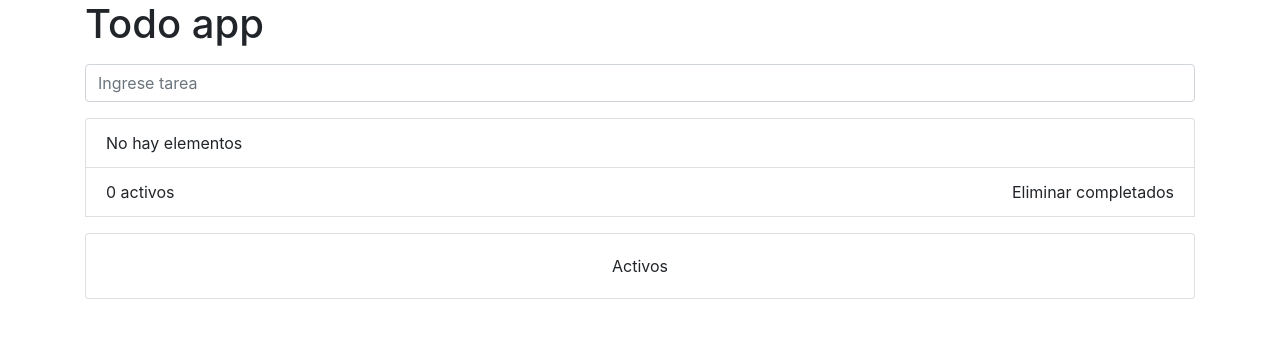
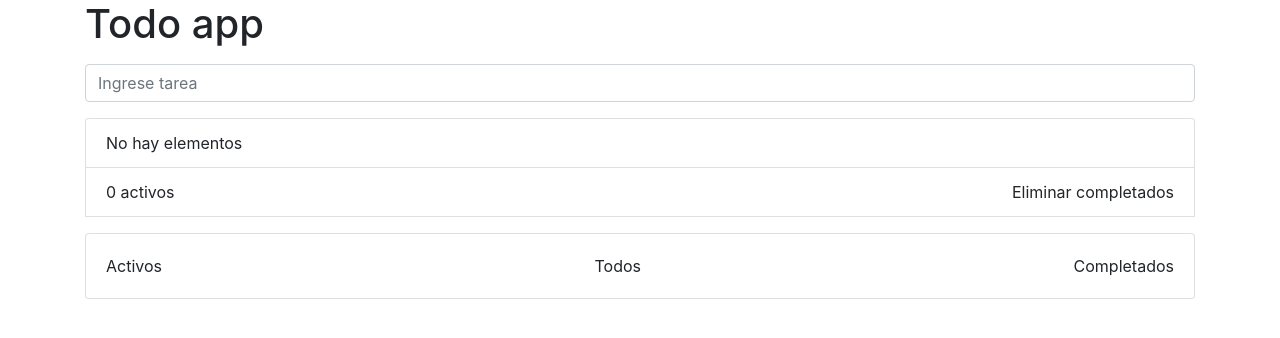
Before and after one commit to klbpower/bluu-yt, a Vue app: page / in a window 1280 px wide. Shown: the top 338 px of the page. Built offline with nearby package versions, Linux system fonts and the light colour scheme.

Commit message:
Aplicando filtros todos

```diff
--- a/src/components/TodoFiltro.vue
+++ b/src/components/TodoFiltro.vue
@@ -1,17 +1,31 @@
 <template>
- <div class="card mt-3 d-flex justify-content-between align-items-center">
-     <div class="card-body">
-         <span role="button">
-             Activos
+ <div class="card mt-3">
+     <div class="card-body d-flex justify-content-between align-items-center">
+         <span role="button"
+             @click="filtrar('active')"> Activos
+         </span>
+         <span role="button"
+             @click="filtrar('all')"> Todos
 
+         </span>
+         <span role="button"
+             @click="filtrar('complete')"> Completados
          </span>
      </div>
  </div>
 </template>
 
 <script>
+import { inject } from 'vue'
 export default {
+    setup(){
+        const estado = inject('estado')
 
+        const filtrar = valor => {
+            estado.value = valor
+        }
+        return {filtrar}
+    }
 }
 </script>
 
--- a/src/components/TodoList.vue
+++ b/src/components/TodoList.vue
@@ -16,18 +16,30 @@
 </template>
 
 <script>
-import { inject } from 'vue'
+import { computed, inject, provide, ref } from 'vue'
 import TodoItem from './TodoItem.vue'
 import TodoFooter from './TodoFooter.vue'
 import TodoFiltro from './TodoFiltro.vue'
 export default {
   components: { TodoItem, TodoFooter, TodoFiltro },
   setup(){
-      const todos = inject('todos')
+      const tt = inject('todos')
+      const estado = ref('all')
+      const todos     = computed(( )=> {
+          if( estado.value === 'all' ){
+              return tt.value
+          }else if( estado.value === 'active' ){
+              return tt.value.filter( item => item.estado === false )
+          }else if( estado.value === 'complete'){
+              return tt.value.filter( item => item.estado === true )
+          }
+    })
 
-      return{todos}
+    provide('estado', estado)
+    return{todos}
   }
 }
+
 </script>
 
 <style>
```
